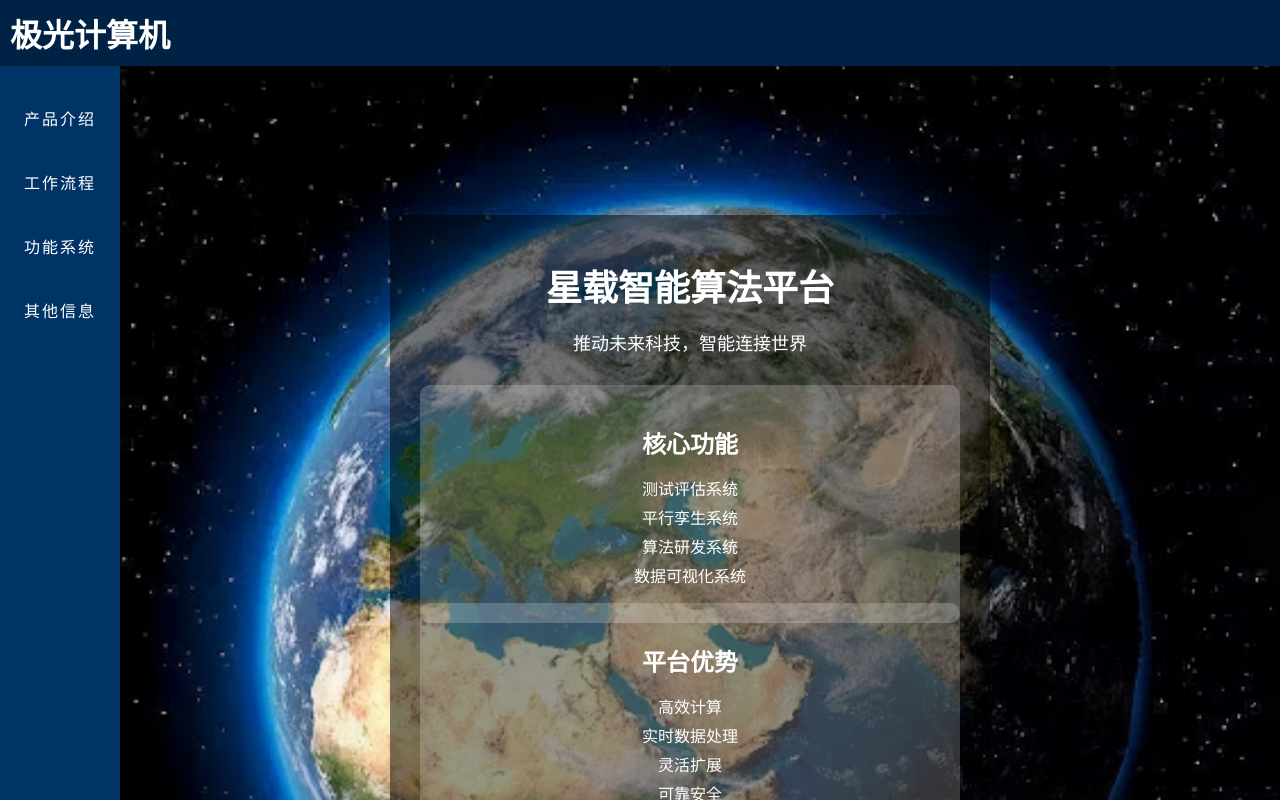
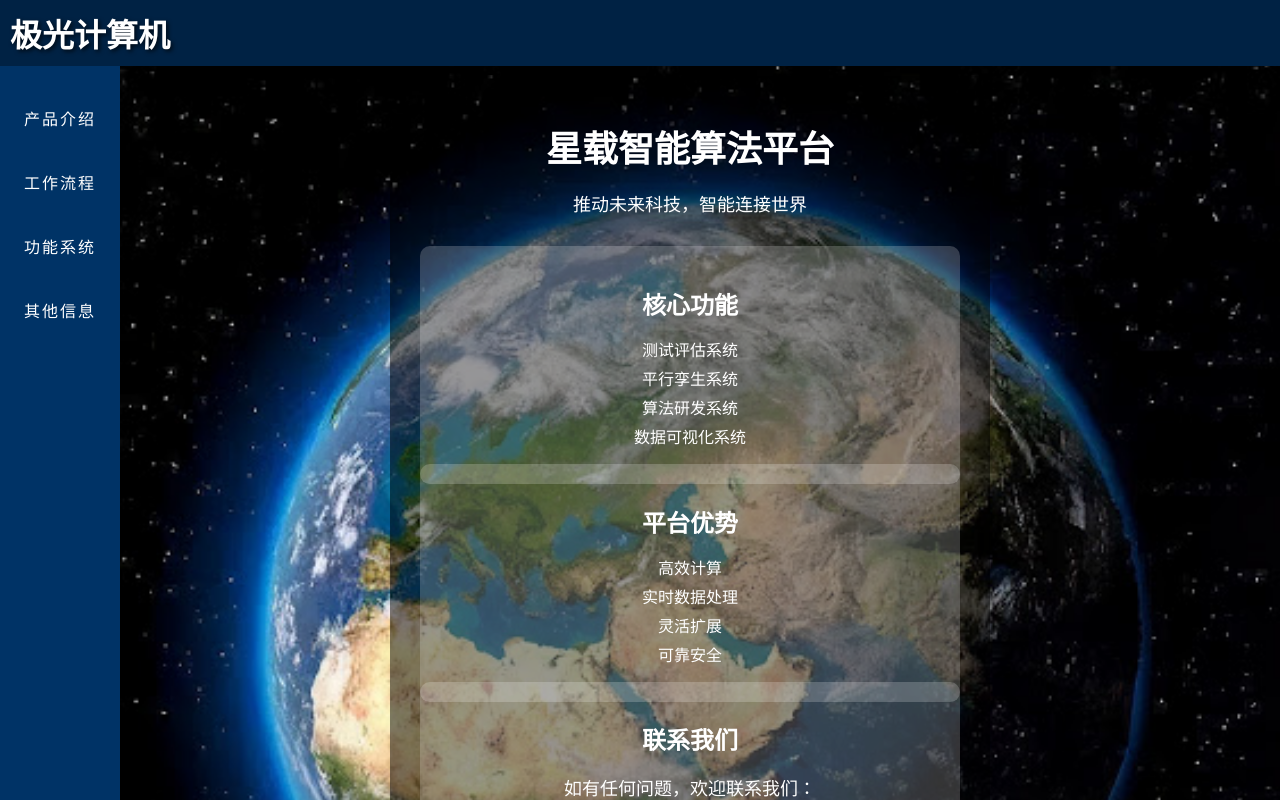
Before and after one commit to EthanWu2019/SemiProject-SatelliteOnboardAI, a React (Vite) app: page / in a window 1280 px wide. Shown: the top 800 px of the page. Built offline with nearby package versions, Linux system fonts and the light colour scheme.

Commit message:
添加了Header特效,但还没生效,拆开了Header.jsx和CSS样式

```diff
--- /dev/null
+++ b/src/components/Header.css
@@ -0,0 +1,27 @@
+.header {
+  background-color: #002244;
+  padding: 10px;
+  color: white;
+  position: fixed;
+  width: 100%;
+  top: 0;
+  left: 0;
+  z-index: 1000;
+}
+
+.h1 {
+  margin: 0;
+  padding-left: 0px; /* 确保标题不会与导航栏重叠 */
+}
+
+.link {
+  color: white;
+  text-decoration: none;
+  text-shadow: 2px 2px 4px rgba(0, 0, 0, 0.7); /* 添加文字阴影 */
+  transition: all 0.3s ease; /* 添加过渡效果 */
+}
+
+.link:hover {
+  transform: scale(1.1); /* 鼠标悬浮时放大 */
+  text-shadow: 3px 3px 6px rgba(0, 0, 0, 0.7); /* 鼠标悬浮时增加阴影 */
+}
--- a/src/components/Header.jsx
+++ b/src/components/Header.jsx
@@ -1,35 +1,15 @@
 import React from 'react';
 import { Link } from 'react-router-dom';
+import './Header.css';
 
 function Header() {
   return (
-    <header style={headerStyles.header}>
-      <h1 style={headerStyles.h1}>
-        <Link to="/" style={headerStyles.link}>极光计算机</Link>
+    <header className="header">
+      <h1 className="h1">
+        <Link to="/" className="link">极光计算机</Link>
       </h1>
     </header>
   );
-};
-
-const headerStyles = {
-  header: {
-    backgroundColor: '#002244',
-    padding: '10px',
-    color: 'white',
-    position: 'fixed',
-    width: '100%',
-    top: 0,
-    left: 0,
-    zIndex: 1000,
-  },
-  h1: {
-    margin: 0,
-    paddingLeft: '0px', // 确保标题不会与导航栏重叠
-  },
-  link: {
-    color: 'white',
-    textDecoration: 'none',
-  },
-};
+}
 
 export default Header;
--- a/src/pages/Home.css
+++ b/src/pages/Home.css
@@ -12,7 +12,7 @@
 
   .home-overlay {
     position: absolute;
-    top: 53%;
+    top: 40%;
     left: 50%;
     transform: translate(-50%, -50%);
     color: white;
```
